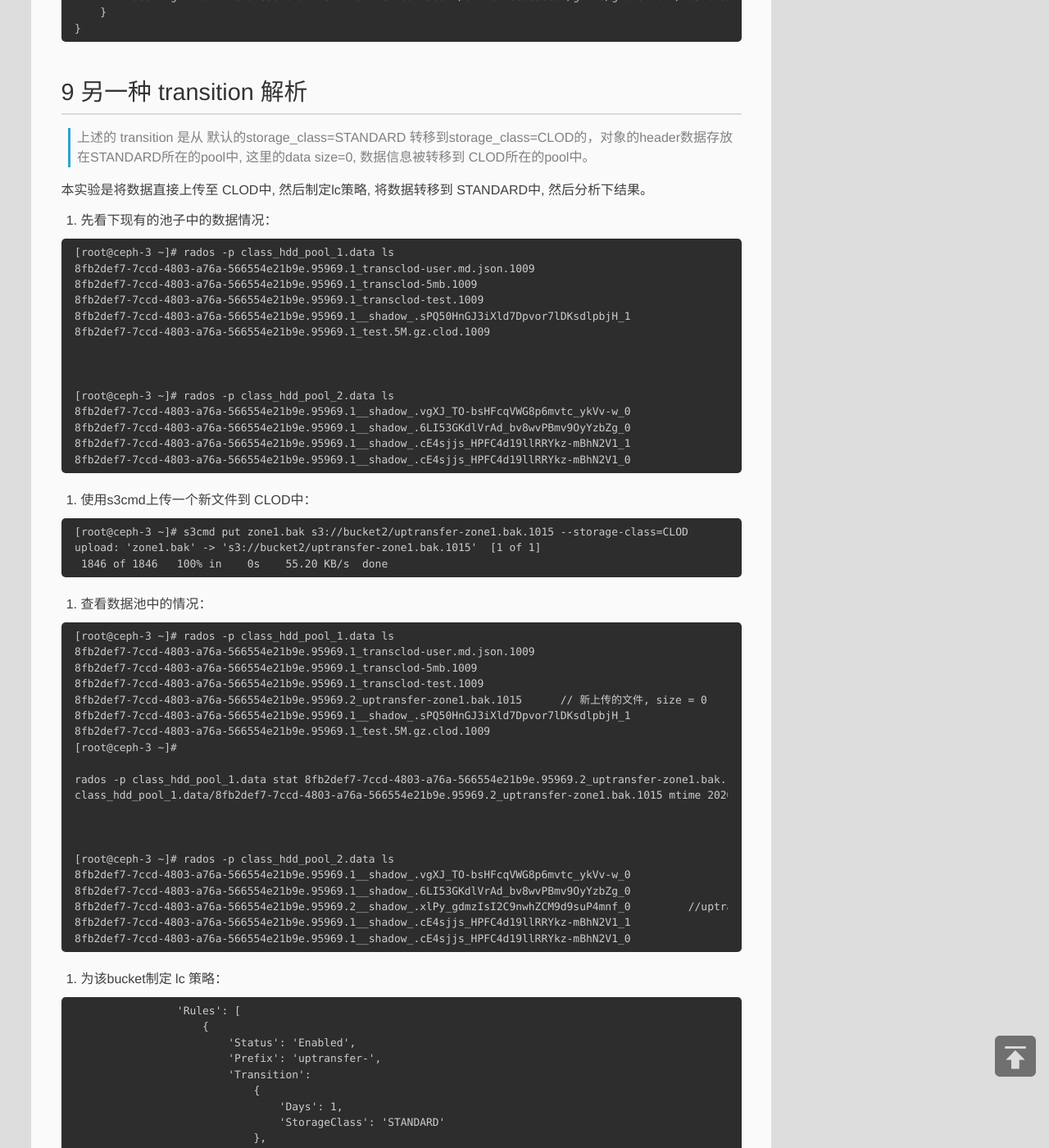
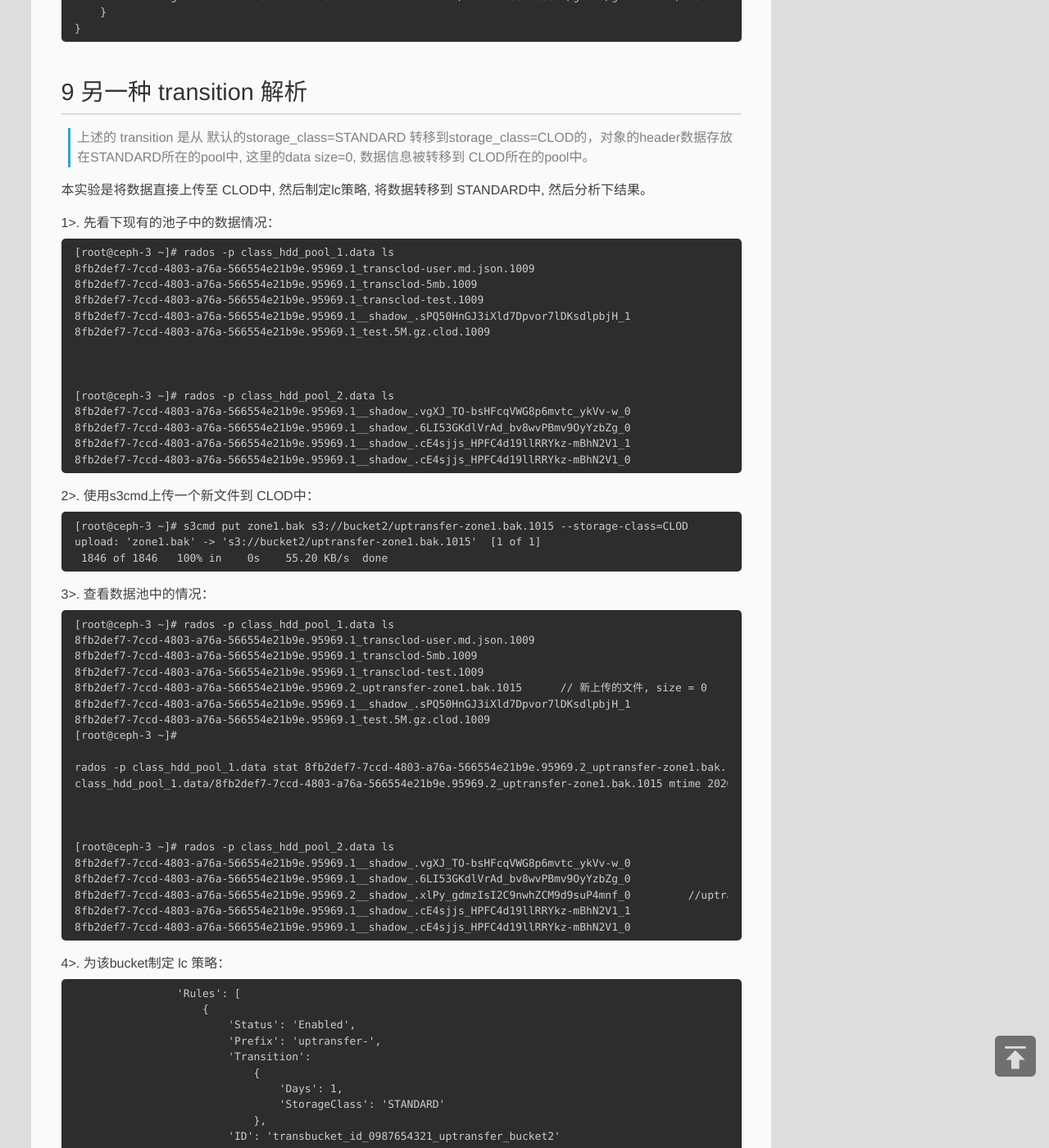
Before and after one commit to mu-qer/mu-qer.github.io, a Jekyll site: the page built from _posts/ceph/2020-09-18-rgw-lifecycle.md, in a window 1280 px wide and 1400 px high, scrolled down 19252 px. Shown: the whole window at 82% size. Built offline with Jekyll 4.4.1, drawn with Linux system fonts in a browser that asks for light colours; some of the changed text lies outside the part shown.

Commit message:
修改lc

````diff
--- a/_posts/ceph/2020-09-18-rgw-lifecycle.md
+++ b/_posts/ceph/2020-09-18-rgw-lifecycle.md
@@ -914,7 +914,7 @@ transclod-user.info文件内容如下：
 
 本实验是将数据直接上传至 CLOD中, 然后制定lc策略, 将数据转移到 STANDARD中, 然后分析下结果。
 
-1. 先看下现有的池子中的数据情况：
+1>. 先看下现有的池子中的数据情况：
 
 ```
 [root@ceph-3 ~]# rados -p class_hdd_pool_1.data ls
@@ -933,7 +933,7 @@ transclod-user.info文件内容如下：
 8fb2def7-7ccd-4803-a76a-566554e21b9e.95969.1__shadow_.cE4sjjs_HPFC4d19llRRYkz-mBhN2V1_0
 ```
 
-2. 使用s3cmd上传一个新文件到 CLOD中：
+2>. 使用s3cmd上传一个新文件到 CLOD中：
 
 ```
 [root@ceph-3 ~]# s3cmd put zone1.bak s3://bucket2/uptransfer-zone1.bak.1015 --storage-class=CLOD
@@ -941,7 +941,7 @@ upload: 'zone1.bak' -> 's3://bucket2/uptransfer-zone1.bak.1015'  [1 of 1]
  1846 of 1846   100% in    0s    55.20 KB/s  done
 ```
 
-3. 查看数据池中的情况：
+3>. 查看数据池中的情况：
 
 ```
 [root@ceph-3 ~]# rados -p class_hdd_pool_1.data ls
@@ -966,7 +966,7 @@ class_hdd_pool_1.data/8fb2def7-7ccd-4803-a76a-566554e21b9e.95969.2_uptransfer-zo
 8fb2def7-7ccd-4803-a76a-566554e21b9e.95969.1__shadow_.cE4sjjs_HPFC4d19llRRYkz-mBhN2V1_0
 ```
 
-4. 为该bucket制定 lc 策略：
+4>. 为该bucket制定 lc 策略：
 
 ```
                 'Rules': [
@@ -983,7 +983,7 @@ class_hdd_pool_1.data/8fb2def7-7ccd-4803-a76a-566554e21b9e.95969.2_uptransfer-zo
                 ]
 ```
 
-5. 执行lc策略脚本：
+5>. 执行lc策略脚本：
 
 ```
 [root@ceph-3 uplayer_transition]# ./rgw_lifecycle_setup.py
@@ -991,7 +991,7 @@ class_hdd_pool_1.data/8fb2def7-7ccd-4803-a76a-566554e21b9e.95969.2_uptransfer-zo
 
 ```
 
-6. 查看两个数据池是否发生变化
+6>. 查看两个数据池是否发生变化
 
 ```
 [root@ceph-3 ~]# rados -p class_hdd_pool_1.data stat 8fb2def7-7ccd-4803-a76a-566554e21b9e.95969.2_uptransfer-zone1.bak.1015
@@ -1004,7 +1004,7 @@ class_hdd_pool_2.data/8fb2def7-7ccd-4803-a76a-566554e21b9e.95969.2__shadow_.xlPy
 
 可以看到, 数据已经转移到 STANDARD 上了.
 
-7. CLOD上的数据会不会被删除？
+7>. CLOD上的数据会不会被删除？
 
 查看gc 列表：
 
@@ -1028,7 +1028,7 @@ class_hdd_pool_2.data/8fb2def7-7ccd-4803-a76a-566554e21b9e.95969.2__shadow_.xlPy
 ```
 发现, pool_2中的该对象已经被添加进了gc列表, 意思就是该对象会被异步删除掉。
 
-8. 查看rgw_gc参数：
+8>. 查看rgw_gc参数：
 
 ```
 //查看rgw_gc参数
@@ -1046,7 +1046,7 @@ ceph --admin-daemon ceph-client.rgw.ceph-2.rgw0.28965.93983884214936.asok config
 
 等两小时在看下gc list 以及 pool_2的数据显示。
 
-9. 经过2小时后，查看gc list以及 pool_2数据显示.
+9>. 经过2小时后，查看gc list以及 pool_2数据显示.
 
 ```
 [root@ceph-3 ~]# radosgw-admin gc list  //空了
````
